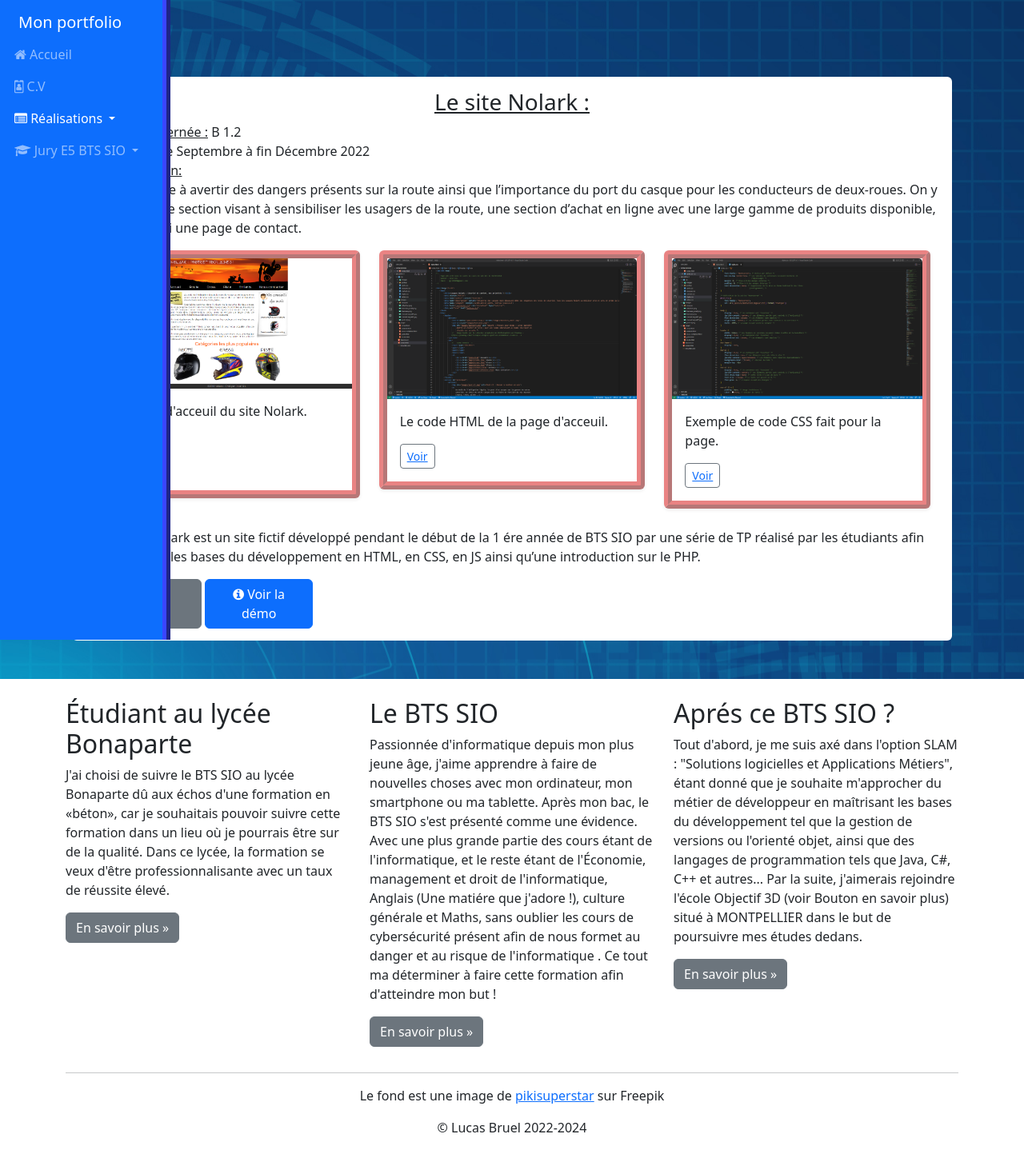
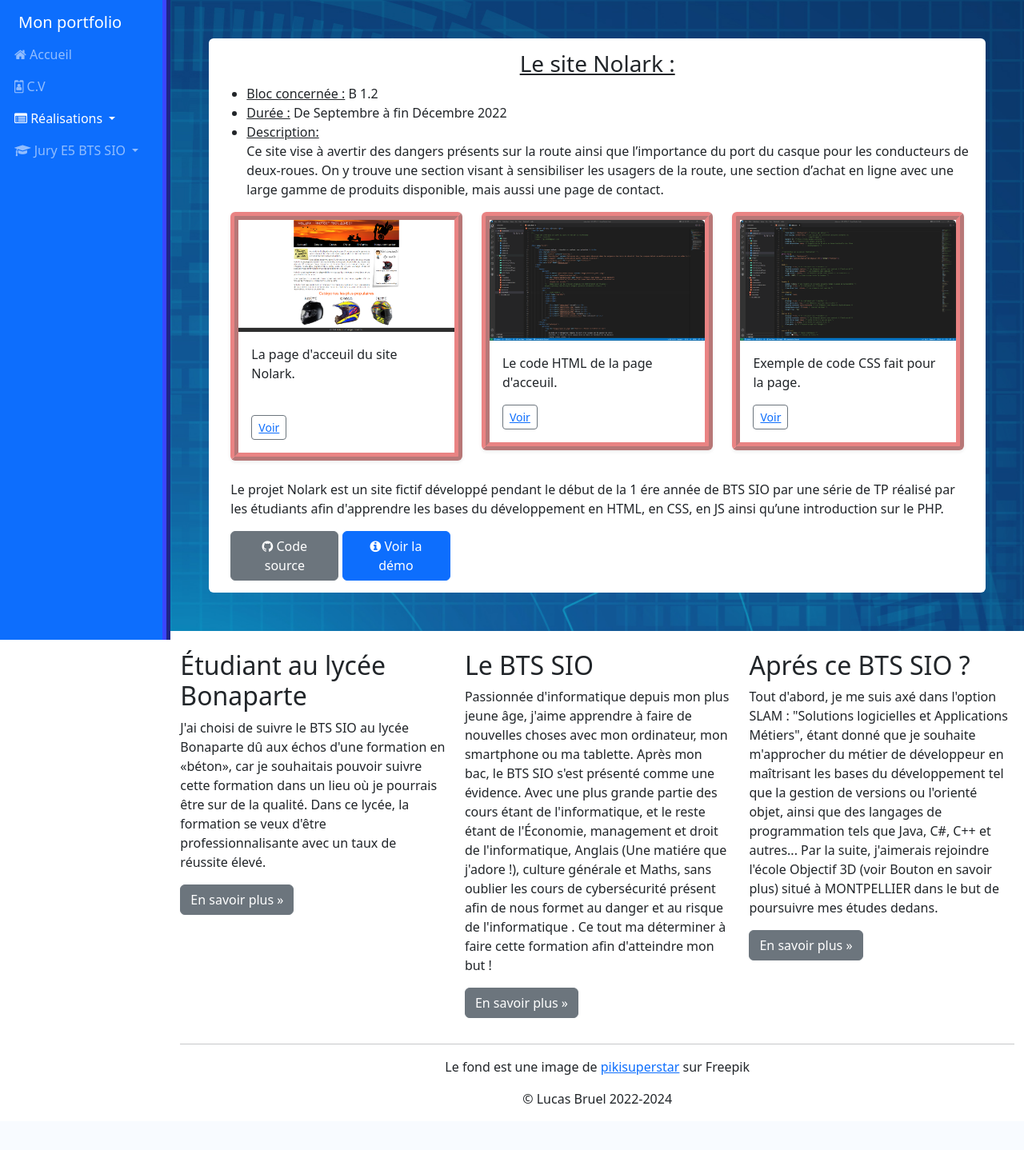
Before and after one commit to Lurius-Kitsune/Lurius-Kitsune.github.io, a PHP site: page /pages/realisation/Nolark.php in a window 1280 px wide. Shown: the whole page at 80% size. After the commit the page ends 1380 px from the top, so only its background shows below. Run offline with PHP 8.4, Linux system fonts and the light colour scheme.

Commit message:
🔧 Adapt to new style Nolark page

```diff
--- a/index.php
+++ b/index.php
@@ -12,7 +12,7 @@
         <div class="row justify-content-end">
             <div class="col-lg-10 nopadding">
                 <div class="p-5 mb-4 bg-body-tertiary img-1">
-                    <div class="mt-5 box-lg rounded-top border-sm border-blue bg-white">
+                    <div class="box-lg rounded-top border-sm border-blue bg-white">
                         <h1 class="underline">LUCAS BRUEL, FUTUR GAME DÉVELOPPEUR</h1>
                         <img src="images/identiter.jpg" alt="Mon visage" class="img-thumbnail mr-2 float-left "
                             style="height: 310px;">
--- a/pages/realisation/Nolark.php
+++ b/pages/realisation/Nolark.php
@@ -7,8 +7,11 @@
 
 <body>
     <?php require_once __DIR__ . '/../../include/nav.inc.php'; ?>
+    <div class="container-fluid">
+        <div class="row justify-content-end">
+            <div class="col-lg-10 nopadding">
                 <div class="p-5 mb-4 bg-body-tertiary rounded-34 img-1">
-        <div class="mt-5 box-lg rounded bg-white">
+                    <div class="box-lg rounded bg-white">
                         <h3 class="text-center underline">
                             Le site Nolark :
                         </h3>
@@ -40,8 +43,7 @@
                                             </p>
                                             <br>
                                             <div class="d-flex justify-content-between align-items-center">
-                                    <button type="button" class="btn btn-sm btn-outline-secondary"><a
-                                            href="/images/Nolark/acceuil_nolark.png" target="_blank">Voir</a></button>
+                                                <button type="button" class="btn btn-sm btn-outline-secondary"><a href="/images/Nolark/acceuil_nolark.png" target="_blank">Voir</a></button>
                                             </div>
                                         </div>
                                     </div>
@@ -54,8 +56,7 @@
                                                 Le code HTML de la page d'acceuil.
                                             </p>
                                             <div class="d-flex justify-content-between align-items-center">
-                                    <button type="button" class="btn btn-sm btn-outline-secondary"><a
-                                            href="/resources/Nolark_index.txt" target="_blank">Voir</a></button>
+                                                <button type="button" class="btn btn-sm btn-outline-secondary"><a href="/resources/Nolark_index.txt" target="_blank">Voir</a></button>
                                             </div>
                                         </div>
                                     </div>
@@ -68,8 +69,7 @@
                                                 Exemple de code CSS fait pour la page.
                                             </p>
                                             <div class="d-flex justify-content-between align-items-center">
-                                    <button type="button" class="btn btn-sm btn-outline-secondary"><a
-                                            href="/resources/Nolark_css.txt">Voir</a></button>
+                                                <button type="button" class="btn btn-sm btn-outline-secondary"><a href="/resources/Nolark_css.txt">Voir</a></button>
                                             </div>
                                         </div>
                                     </div>
@@ -84,10 +84,17 @@
                             <a href="https://lurius-kitsune.github.io/Tp-Nolark/" target="_blank"><button class="btn btn-primary" style="width: 135px"><span class="fa fa-info-circle"></span> Voir la démo</button></a>
                         </div>
                     </div>
-    </div> <!-- Emplacement pour le contenu principal de la page -->
+                </div>
+            </div>
+        </div>
+        <div class="row justify-content-end">
+            <div class="col-lg-10 nopadding"> <!-- Emplacement pour le contenu principal de la page -->
                 <footer>
                     <?php require_once __DIR__ . '/../../include/Defaultfooter.php'; ?>
                 </footer>
+            </div>
+        </div>
+    </div>
 </body>
 
 </html>
```
Lines whose indentation alone changed are shown as unchanged.
